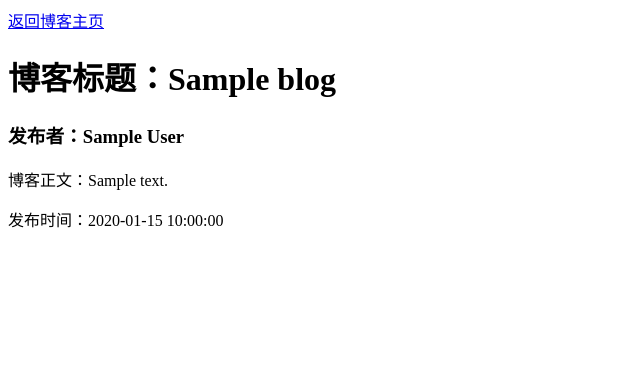
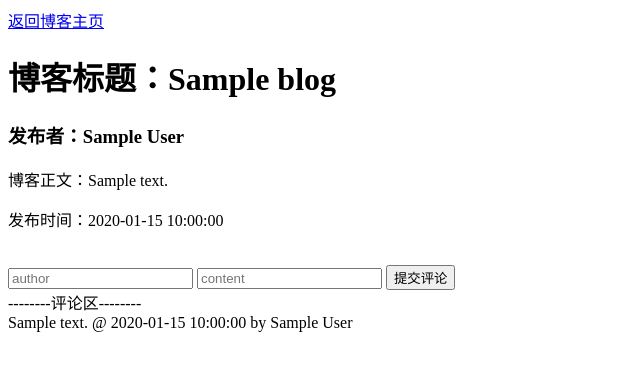
Before and after one commit to wtraceback/ExplorationOfWebServer, a Python web app: template templates/blog/post.html in a window 1280 px wide. Shown: the top 371 px of the page, without its empty margins (0-640 px from the left). Run offline with Jinja, Linux system fonts and the light colour scheme; the template is opened without the code that fills it: most values are stand-ins (such as "Sample title", 1, 10 or a date in 2020).

Commit message:
为博客添加评论功能，评论后跳转到当前博客并显示评论

```diff
--- a/templates/blog/post.html
+++ b/templates/blog/post.html
@@ -10,5 +10,22 @@
         <h3>发布者：{{ blog.author }}</h3>
         <p>博客正文：{{ blog.content }}</p>
         <p>发布时间：{{ blog.format_datetime(blog.ct) }}</p>
+
+        <br>
+        <form action="/blog/comment/new" method="post">
+            <input type="hidden" name="blog_id" value="{{ blog.id }}">
+            <input type="text" name="author" placeholder="author">
+            <input type="text" name="content" placeholder="content">
+            <button type="submit">提交评论</button>
+        </form>
+
+        <div>
+            --------评论区--------
+            {% for c in comments %}
+                <div>
+                    {{ c.content }} @ {{ c.format_datetime(c.ct) }} by {{ c.author }}
+                </div>
+            {% endfor %}
+        </div>
     </body>
 </html>
```
Also changed, not shown: routes/routes_blog.py (+16 -2 lines).
